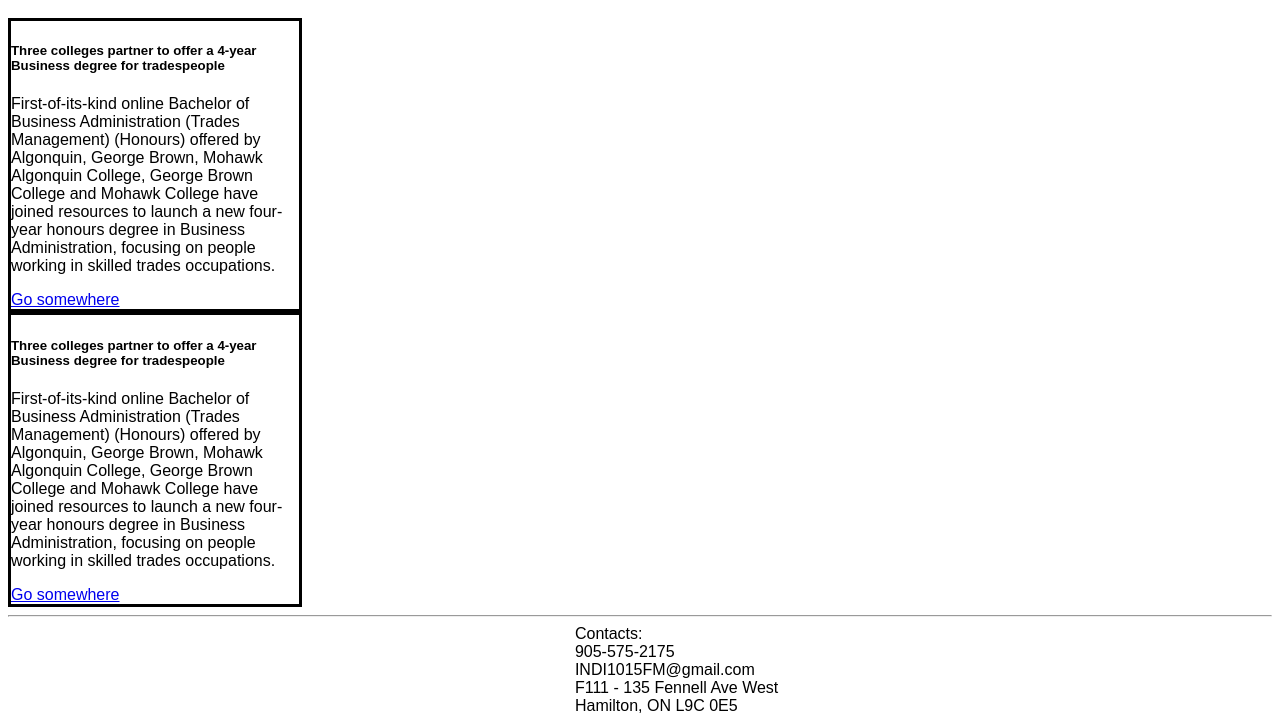
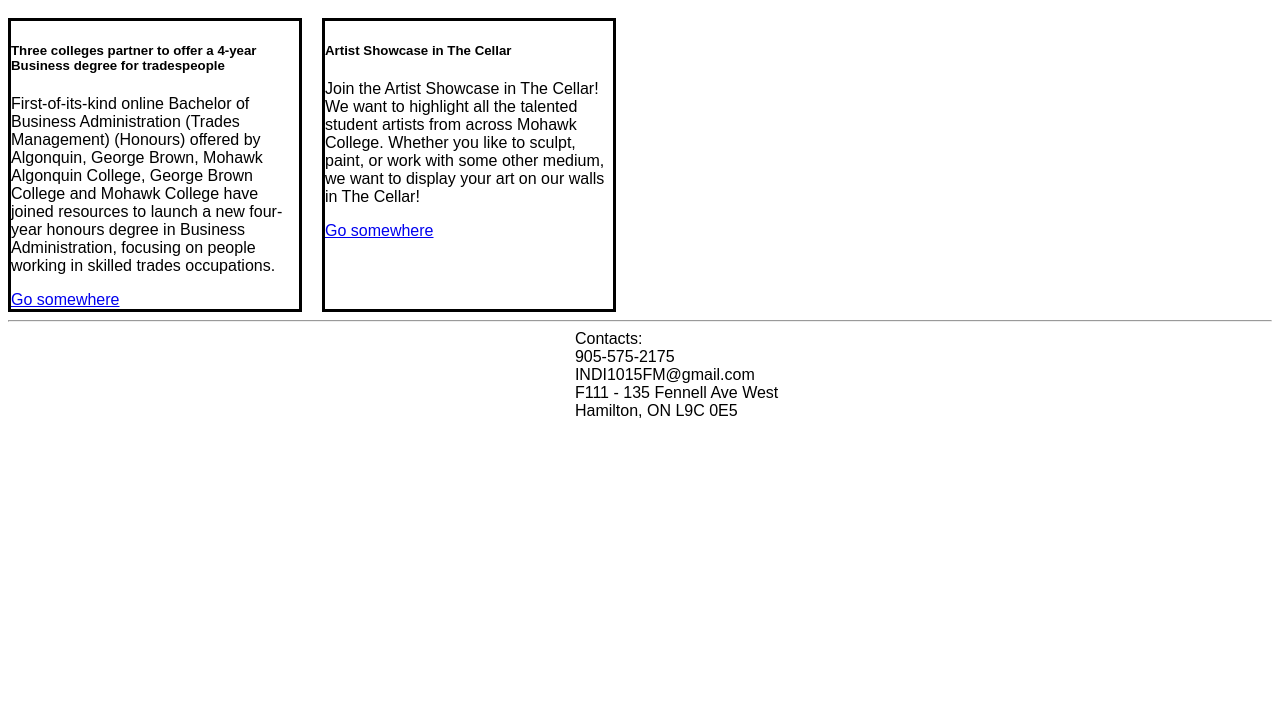
Before and after one commit to LiamMcD325/DTF-Assignment-2, a plain HTML site: page news.html in a window 1280 px wide. Shown: the part 202-925 px from the top of the page. After the commit the page ends 800 px from the top, so only its background shows below. Drawn offline with Linux system fonts and the light colour scheme.

Commit message:
Updated news

```diff
--- a/news.html
+++ b/news.html
@@ -33,9 +33,10 @@
                     </a>
                 </li>
             </ul>
-            <main id="main">
+            <main id="main" style="display: inline-block; ">
 
                 <h1>College events & news:</h1>
+                <div style="display: flex; justify-content: center; gap: 20px; margin: auto;">
                     <div id="card" class="card" style="width: 18rem;">
                         <!--<img src="..." class="card-img-top" >-->
                         <div class="card-body">
@@ -52,16 +53,18 @@
                     <div id="card" class="card" style="width: 18rem;">
                         <!--<img src="..." class="card-img-top" >-->
                         <div class="card-body">
-                        <h5 class="card-title">Three colleges partner to offer a 4-year Business degree for tradespeople</h5>
+                            <h5 class="card-title">Artist Showcase in The Cellar</h5>
                             <p class="card-text">
-                            First-of-its-kind online Bachelor of Business Administration (Trades Management) (Honours) offered by Algonquin,
-                            George Brown, Mohawk Algonquin College, George Brown College and Mohawk College have joined resources to launch
-                            a new four-year honours degree in Business Administration, focusing on people working in skilled trades occupations.
+                                Join the Artist Showcase in The Cellar!
+
+                                We want to highlight all the talented student artists from across Mohawk College.
+                                Whether you like to sculpt, paint, or work with some other medium, we want to display your
+                                art on our walls in The Cellar!
                             </p>
                             <a href="#" class="btn btn-primary">Go somewhere</a>
                         </div>
                     </div>
-
+                </div>
             </main>
         <hr>
         <footer id="footer">
```
Also changed, not shown: index.html (+1 -6 lines), programs.html (+1 -1 lines), 1 other file. Lines whose indentation alone changed are shown as unchanged.
